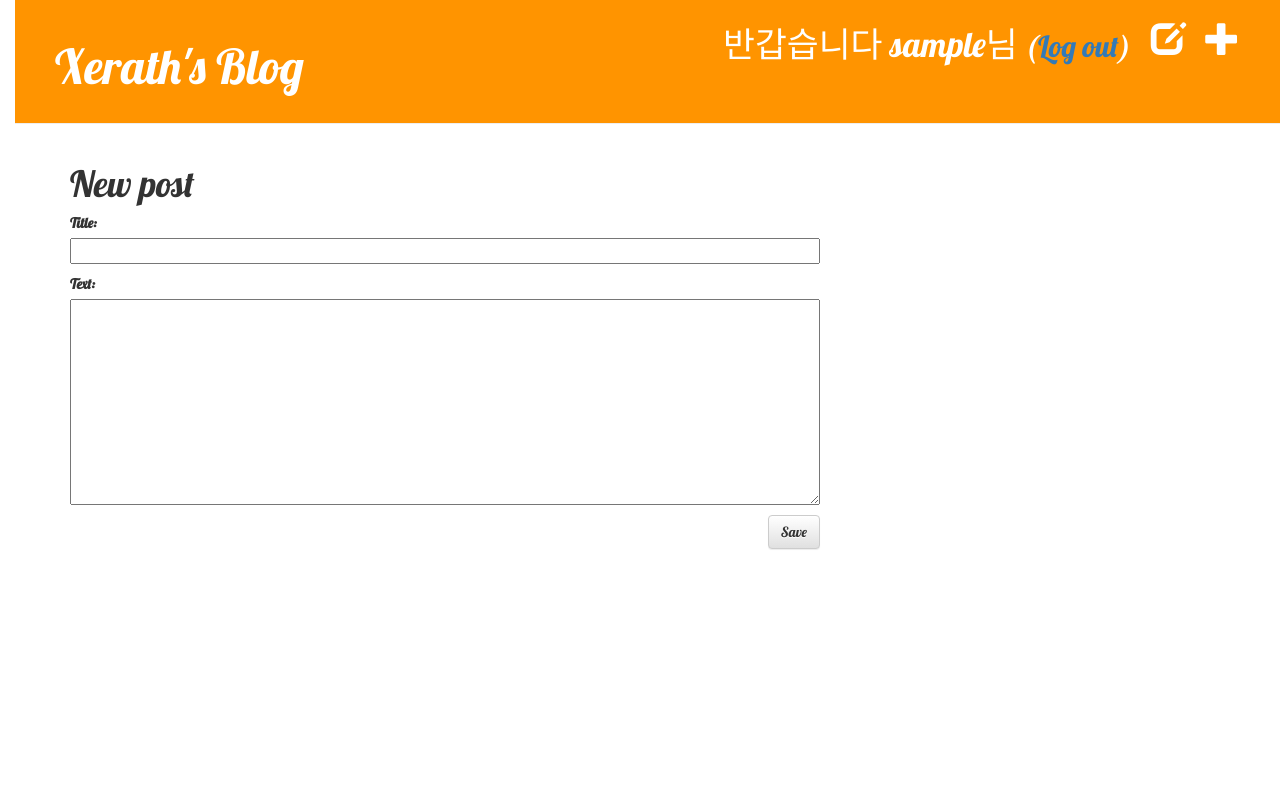
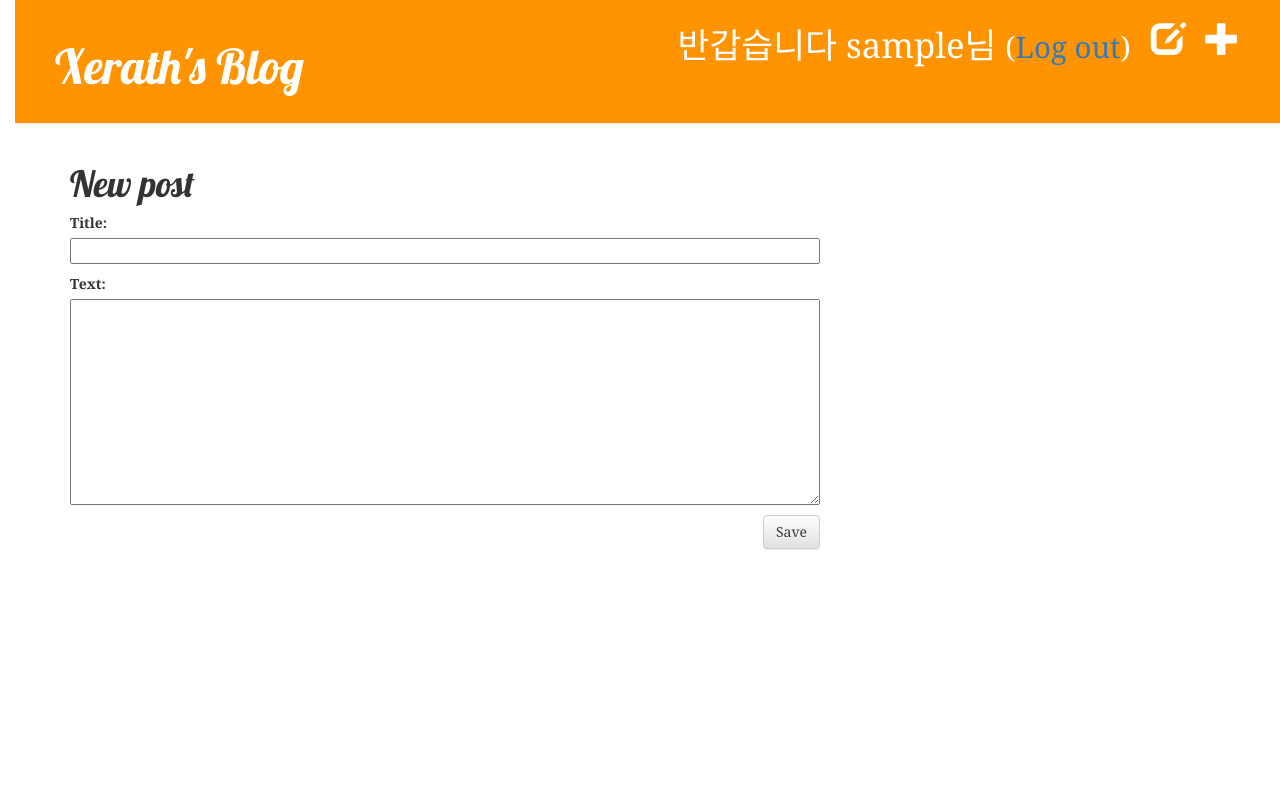
Before and after one commit to yoondj98/my-first-blog, a Django app: page /post/new/ in a window 1280 px wide. Run offline with Django 3.2, Linux system fonts and the light colour scheme; the visitor is signed in with stand-in values (Sample User, id 1); some libraries are stand-ins or nearby versions.

Commit message:
글꼴change

```diff
--- a/blog/static/css/blog.css
+++ b/blog/static/css/blog.css
@@ -3,7 +3,7 @@ h1 a {
 }
 body {
     padding-left: 15px;
-    font-family: 'Lobster';
+    font-family: 'Georgia';
 }
 
 .page-header {
```
